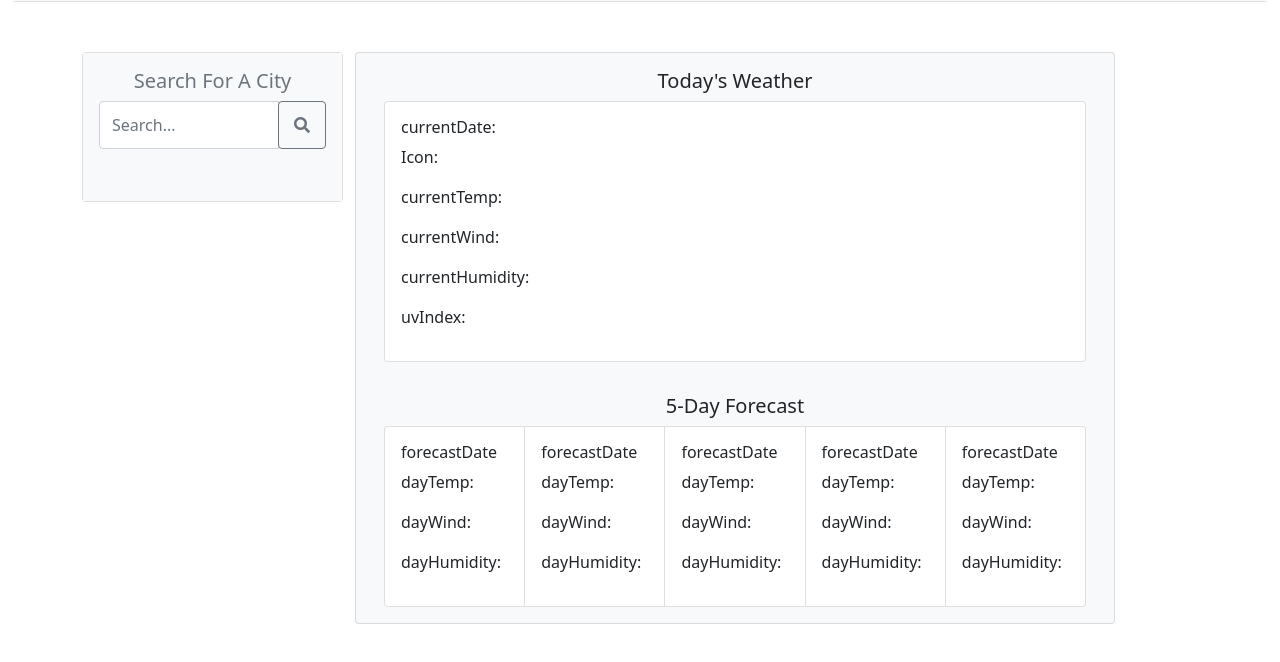
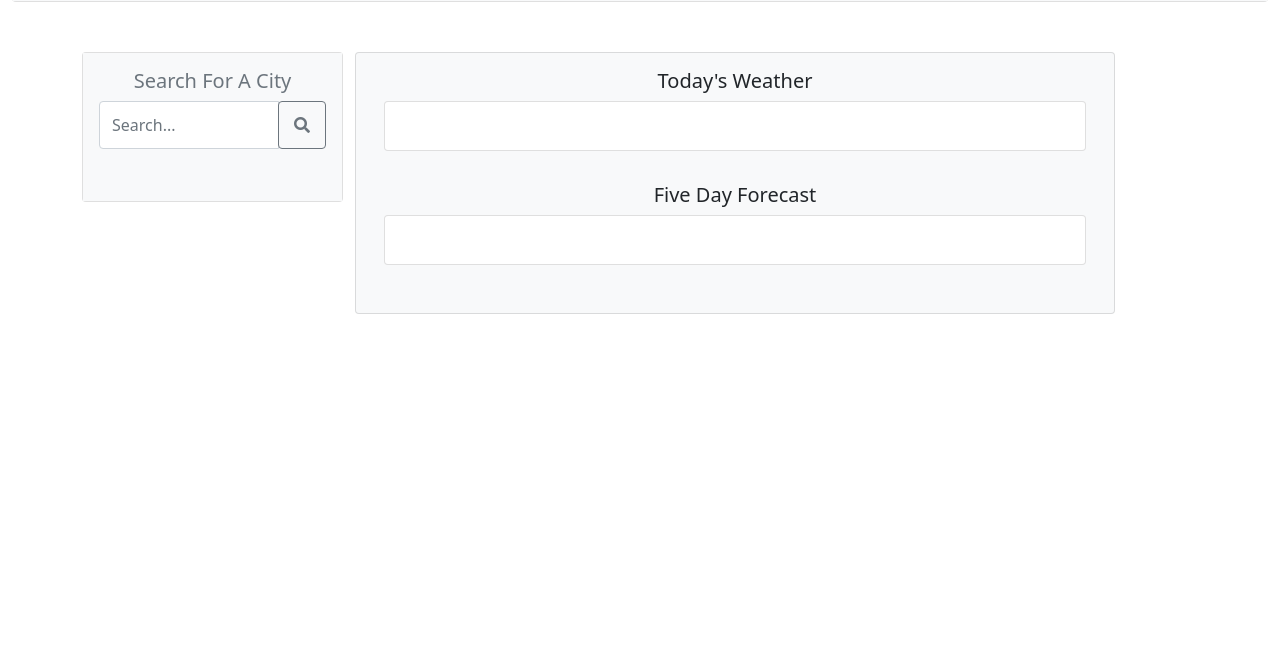
Before and after one commit to michaelshxw/weather-dashboard, a plain HTML site: page index.html in a window 1280 px wide. Shown: the part 88-750 px from the top of the page. Drawn offline with nearby package versions, Linux system fonts and the light colour scheme.

Commit message:
update readme.md

```diff
--- a/assets/css/style.css
+++ b/assets/css/style.css
@@ -1,21 +1,12 @@
-.weatherOutput {
-    border: 3px solid black;
-    /* margin: 5px !important; */
-}
-
 ul {
     margin-top: 20px !important;
     margin-right: 25px;
 }
 
-li {
-    list-style-type: none;
+h2 {
+    font-size: 1.5em !important;
 }
 
-
-
-
-h2 {
-    font-size: 1em !important;
-
+.col {
+    margin: 10px !important;
 }
--- a/assets/js/script.js
+++ b/assets/js/script.js
@@ -10,7 +10,6 @@ var index = 0;
 searchBtn.click(function () {
     var searchContent = $(".searchContent").val();
     urlCurrent = "https://api.openweathermap.org/data/2.5/weather?q=" + searchContent + "&Appid=" + apiKey + "&units=metric";
-    console.log(urlCurrent);
     if (searchContent == "") {
         alert("Please enter a city")
     } else {
@@ -26,42 +25,34 @@ searchBtn.click(function () {
             localStorage.setItem(index, httpResponse.name);
             //add a iteration to each index so it doesn't overwrite
             index = index + 1;
-
-
             //get current city and date, display
             var today = new Date();
+            //correct the month
             var month = today.getMonth() + 1
             var date = today.getDate() + "-" + month + "-" + today.getFullYear();
             var currentDate = $(".currentDate")
             currentDate.empty();
             currentDate.append(httpResponse.name + " " + date)
-
-
             //get icon and display
             var icon = $(".icon");
             icon.empty();
             icon.append(`<img src="https://openweathermap.org/img/wn/${httpResponse.weather[0].icon}@2x.png">`);
-
             //get current temp of city, display
             var currentTemp = $(".currentTemp");
             currentTemp.empty();
             currentTemp.append("Temperature: " + httpResponse.main.temp.toFixed(0) + "°C")
-
             //get current wind of city, display
             var currentWind = $(".currentWind");
             currentWind.empty();
             currentWind.append("Wind speed: " + httpResponse.wind.speed.toFixed(1) + "km/h")
-
             //get current humidity in city, display
             var currentHumidity = $(".currentHumidity");
             currentHumidity.empty();
             currentHumidity.append("Humidity: " + httpResponse.main.humidity + "%")
             var lat = httpResponse.coord.lat;
             var lon = httpResponse.coord.lon;
-
-
+            //get uv index, display
             var uvIndexURL = `http://api.openweathermap.org/data/2.5/uvi?lat=${lat}&lon=${lon}&appid=` + apiKey
-
             $.ajax({
                 url: uvIndexURL,
                 method: "GET"
@@ -69,19 +60,28 @@ searchBtn.click(function () {
                 var currentUV = $(".uvIndex");
                 currentUV.empty();
                 currentUV.append("UV Index: " + httpResponse.value)
+            })
+            //five day forecast
+            var fiveDayForecastURL = "http://api.openweathermap.org/data/2.5/forecast?q=" + searchContent + "&appid=" + apiKey + "&units=metric"
+            $.ajax({
+                url: fiveDayForecastURL,
+                method: "GET"
+            }).then(function (httpResponse) {
+                //to ensure you get the 12pm time for weather
+                var day = [2, 10, 18, 26, 34];
+                var forecastDiv = $(".forecast");
+                forecastDiv.empty();
+                //for each of the 5 days in the forecast, do this...
+                day.forEach(function (i) {
+                    //get the local time
+                    var time = new Date(httpResponse.list[i].dt * 1000);
+                    //convert the time into a readable format (australia) so the date is the right way around
+                    time = time.toLocaleDateString("en-AU");
+                    //append the following items to the forecastDiv card (date, icon, temp, wind, humidity)
+                    forecastDiv.append('<div class="col">' + "<br></br>" + "<p>" + time + "</p>" + `<img src="https://openweathermap.org/img/wn/${httpResponse.list[i].weather[0].icon}@2x.png">` + "<p>" + "Temperature: " + httpResponse.list[i].main.temp.toFixed(0) + "°C" + "</p>" + "<p>" + "Wind speed: " + httpResponse.list[i].wind.speed.toFixed(1) + "km/h" + "</p>" + "<p>" + "Humidity: " + httpResponse.list[i].main.humidity + "%" + "</p>" + "</div>");
+                })
 
-            })
-            })
-        };
-
-    });
-
-//displayCurrentWeather
-
-// displayFiveDayForecast
-
-    //get next date, in order from one day after current date, display
-    //get icon and display
-    //get temp for day, display
-    //get wind for day, display
-    //get humidity for day, display
+            });
+        });
+    };
+});
--- a/index.html
+++ b/index.html
@@ -44,57 +44,25 @@
                     <div class="card-body">
                         <h5 class="card-title text-center">Today's Weather</h5>
                         <div class="card">
-                            <div class="card-body">
-                                <h2 class="currentDate">currentDate: </h2>
-                                <p class="icon">Icon: </p>
-                                <p class="currentTemp">currentTemp:</p>
-                                <p class="currentWind">currentWind:</p>
-                                <p class="currentHumidity">currentHumidity:</p>
-                                <p class="uvIndex">uvIndex:</p>
+                            <div class="card-body text-center">
+                                <h2 class="currentDate"></h2>
+                                <p class="icon"></p>
+                                <p class="currentTemp"></p>
+                                <p class="currentWind"></p>
+                                <p class="currentHumidity"></p>
+                                <p class="uvIndex"></p>
                             </div>
                         </div>
                     </div>
-                    <div class="card-body">
-                        <h5 class="card-title text-center">5-Day Forecast</h5>
-                        <div class="card-group ">
+
+                    <!-- five day forecast -->
+                    <div class="card-body text-center pl-5 pb-5">
+                        <h5 class="card-title">Five Day Forecast </h5>
+                        <div class="card-group">
                             <div class="card">
-                                <div class="card-body">
-                                    <h2 class="forecastDate">forecastDate</h2>
-                                    <p class="dayTemp">dayTemp:</p>
-                                    <p class="dayWind">dayWind:</p>
-                                    <p class="dayHumidity">dayHumidity:</p>
-                                </div>
-                            </div>
-                            <div class="card">
-                                <div class="card-body">
-                                    <h2 class="forecastDate">forecastDate</h2>
-                                    <p class="dayTemp">dayTemp:</p>
-                                    <p class="dayWind">dayWind:</p>
-                                    <p class="dayHumidity">dayHumidity:</p>
-                                </div>
-                            </div>
-                            <div class="card">
-                                <div class="card-body">
-                                    <h2 class="forecastDate">forecastDate</h2>
-                                    <p class="dayTemp">dayTemp:</p>
-                                    <p class="dayWind">dayWind:</p>
-                                    <p class="dayHumidity">dayHumidity:</p>
-                                </div>
-                            </div>
-                            <div class="card">
-                                <div class="card-body">
-                                    <h2 class="forecastDate">forecastDate</h2>
-                                    <p class="dayTemp">dayTemp:</p>
-                                    <p class="dayWind">dayWind:</p>
-                                    <p class="dayHumidity">dayHumidity:</p>
-                                </div>
-                            </div>
-                            <div class="card">
-                                <div class="card-body">
-                                    <h2 class="forecastDate">forecastDate</h2>
-                                    <p class="dayTemp">dayTemp:</p>
-                                    <p class="dayWind">dayWind:</p>
-                                    <p class="dayHumidity">dayHumidity:</p>
+                                <div class="row forecast">
+                                    <br>
+                                    <br>
                                 </div>
                             </div>
                         </div>
```
Also changed, not shown: screenshots/current-weather.png (added), screenshots/forecast.png (added), screenshots/landing-page.png (added), screenshots/search.png (added), 2 other files.
